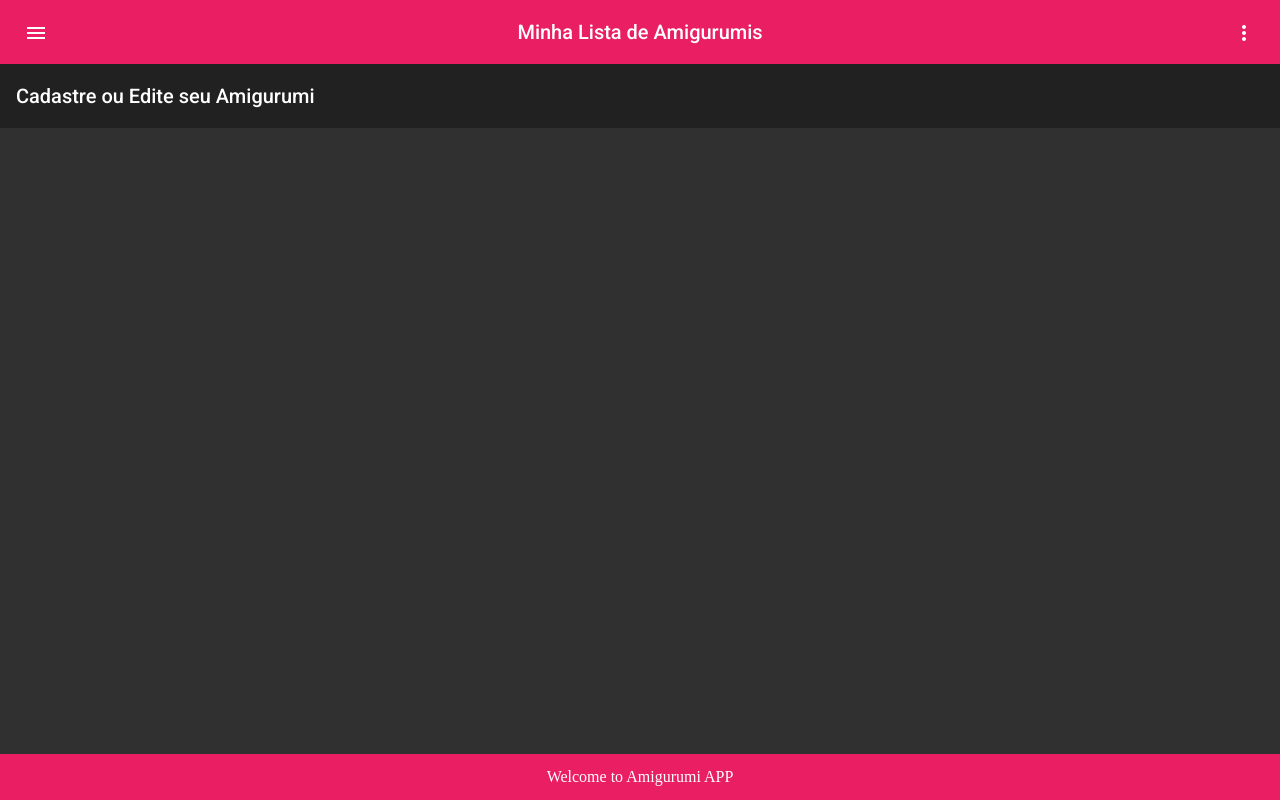
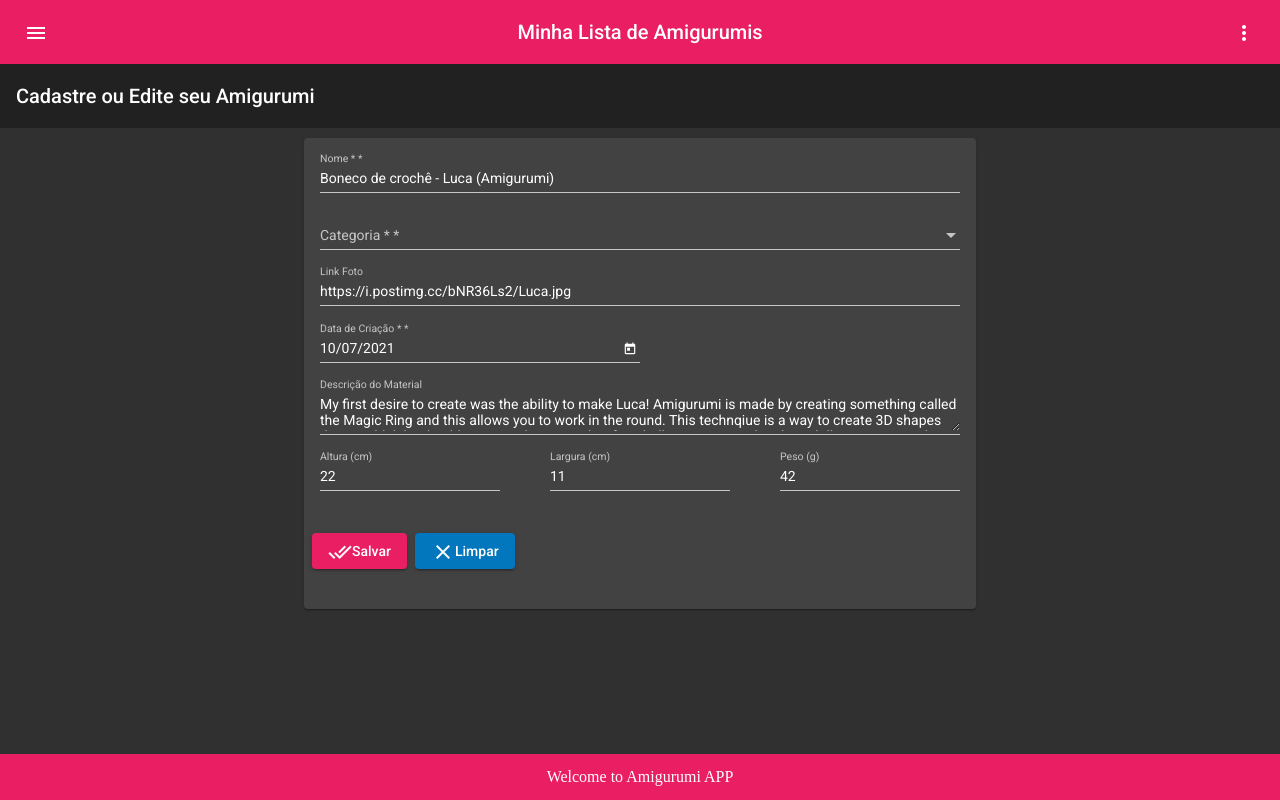
Before and after one commit to mihainuan/myAmigurumi, an Angular app: page /amigurumis/new/1 in a window 1280 px wide. Built offline with nearby package versions, Linux system fonts and the light colour scheme; no server answers; data requests are answered from the project's data file.

Commit message:
Componente de Modal

```diff
--- a/db.json
+++ b/db.json
@@ -1,5 +1,50 @@
 {
-  "amigurumis": [],
+  "amigurumis": [
+    {
+      "nome": "Boneco de crochê - Luca (Amigurumi)",
+      "urlFoto": "https://i.postimg.cc/bNR36Ls2/Luca.jpg",
+      "criadoEm": "2021-07-10T03:00:00.000Z",
+      "material": "My first desire to create was the ability to make Luca! Amigurumi is made by creating something called the Magic Ring and this allows you to work in the round. This technqiue is a way to create 3D shapes that wouldn’t be do-able in any other way! It’s a fun challenge to try and making dolls is a great and exciting hobby.",
+      "altura": 22,
+      "largura": 11,
+      "peso": 42,
+      "categoriaId": "Personagens de Filmes",
+      "id": 1
+    },
+    {
+      "nome": "Boneco de Crochê - Lilo & Stitch (Amigurumi)",
+      "urlFoto": "https://img.elo7.com.br/product/zoom/296E267/boneco-stitch-croche-lilo-stitch-amigurumi-11-cm-algodao-croche.jpg",
+      "criadoEm": "2021-07-09T03:00:00.000Z",
+      "material": "For those who don’t know what amigurumi is, by definition it is “the Japanese art of knitting or crocheting small, stuffed yarn creatures.” Don’t know what that might look like? Here is an example of an amigurumi piece that I’ve done!",
+      "altura": 40,
+      "largura": 10,
+      "peso": 33,
+      "categoriaId": "Personagens de Filmes",
+      "id": 2
+    },
+    {
+      "nome": "Girassóis de crochê - (Amigurumi)",
+      "urlFoto": "https://www.tinyteddiesbyelke.com/wp-content/uploads/2016/05/amigurumi-flowers.jpg",
+      "criadoEm": "2021-07-12T03:00:00.000Z",
+      "material": "When most people think of knit and crochet, they generally think of hats, scarves, sweaters, anything wearable, right? That was my assumption of the craft before I had started! However, what finally made me jump into it was the art form was Amigurumi!",
+      "altura": 30,
+      "largura": 30,
+      "peso": 42,
+      "categoriaId": "Natureza",
+      "id": 3
+    },
+    {
+      "nome": "SONIC AMIGURUMI",
+      "urlFoto": "https://1.bp.blogspot.com/-sCxnkv5xirI/X5WAv0qyhkI/AAAAAAAANLU/ABa2-DlBNtwDK6uSER6fSx646RbIhwedgCLcBGAsYHQ/s2048/20191111_125122.jpg",
+      "criadoEm": "2021-07-12T03:00:00.000Z",
+      "material": " Estou apaixonada por este Sonic Amigurumi. É uma técnica muito cativante. A medida que o boneco vai ficando pronto, você tem a impressão de que ele está criando vida. Sem perceber, conversamos e nos apaixonamos por eles.",
+      "altura": 99.5,
+      "largura": 19.5,
+      "peso": 42.5,
+      "categoriaId": "Filmes",
+      "id": 4
+    }
+  ],
   "categorias": [
     {
       "id": 1,
--- a/src/app/shared/components/alerta/alerta.component.ts
+++ b/src/app/shared/components/alerta/alerta.component.ts
@@ -10,8 +10,8 @@ import { Alerta } from '../../models/alerta.model';
 export class AlertaComponent implements OnInit {
 
   alerta = {
-    titulo: 'Sucesso!',
-    descricao: 'Seu registro foi cadastrado com sucesso!',
+    titulo: 'Feito com Sucesso!',
+    descricao: 'Amigurumi cadastrado com sucesso!',
     btnSucesso: 'OK',
     btnCancelar: 'Cancelar',
     corBtnSucesso: 'accent',
```
